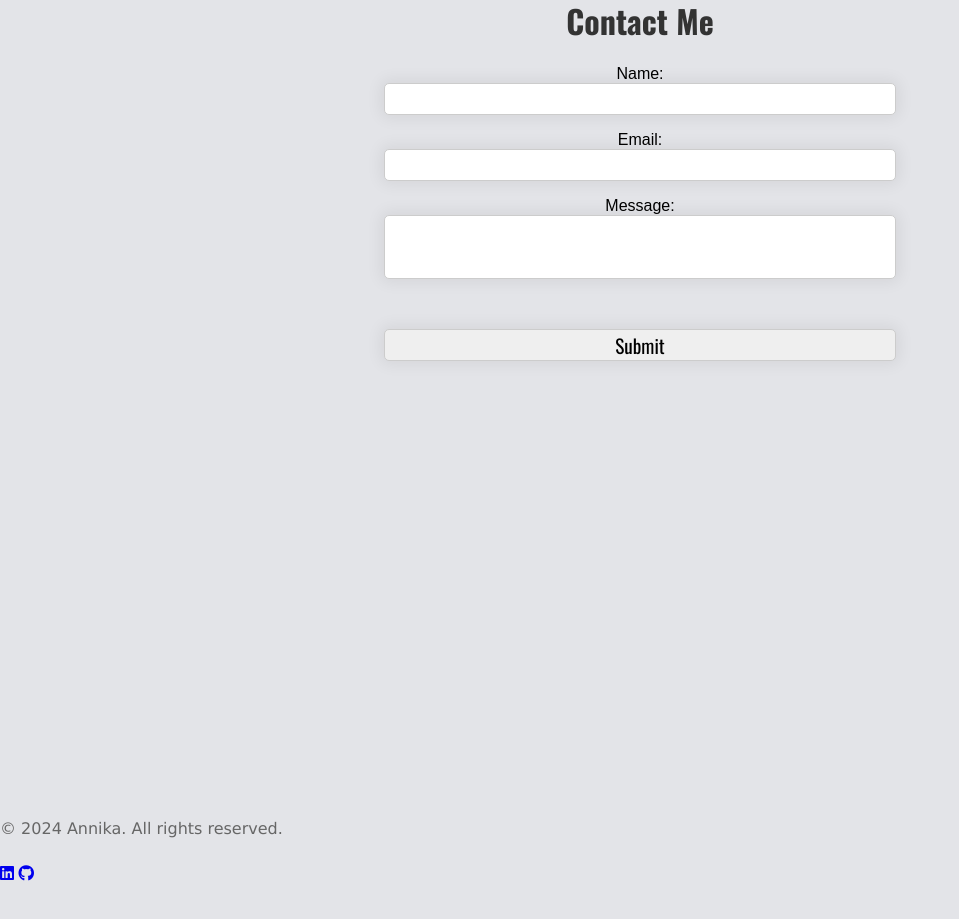
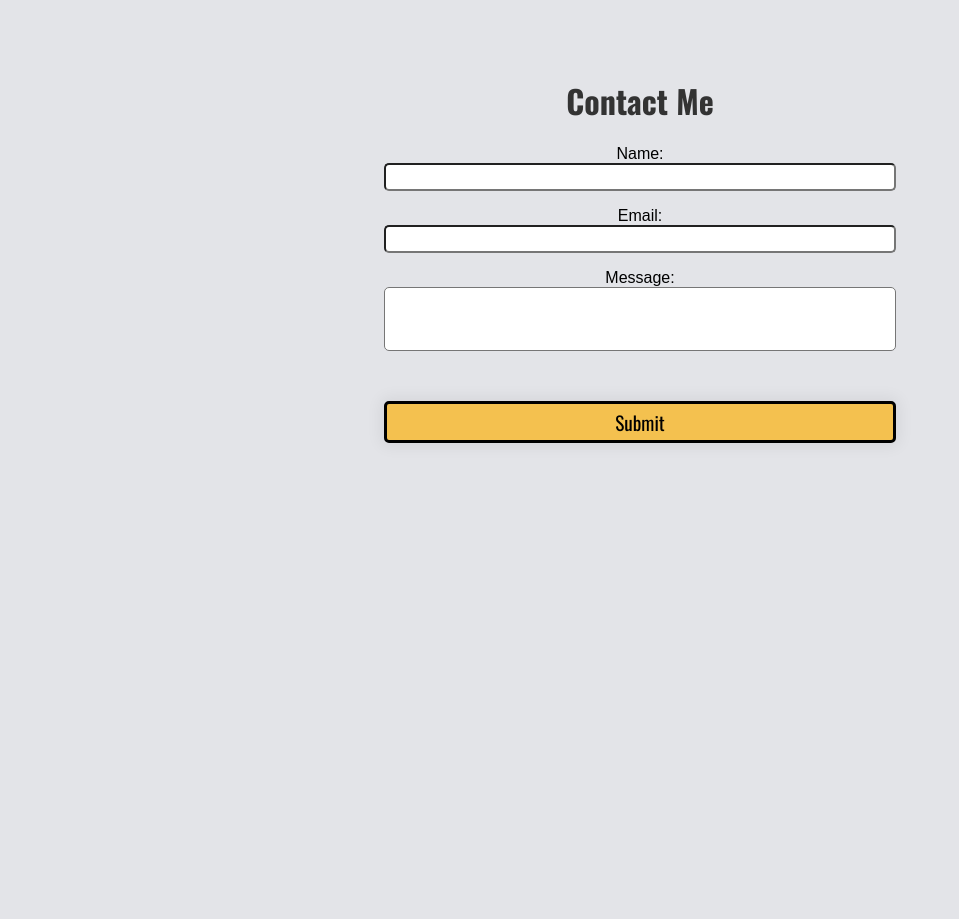
Before and after one commit to annikaeld/Portofolio, a plain HTML site: page index.html in a window 1280 px wide. Shown: the part 1777-2696 px from the top of the page, without its empty margins (0-959 px from the left). Before the commit the page ends 2660 px from the top, so only its background shows below. Drawn offline with nearby package versions, Linux system fonts and the light colour scheme.

Commit message:
variables

```diff
--- a/css/creative-theme.css
+++ b/css/creative-theme.css
@@ -1,10 +1,13 @@
 body.creative-theme {
     --text-color: #f411b0;
+    --headline-color: #89467e;
     --paragraph-text-color: #850df5;
     --background-color: #0fee59;
     --text-header: #eb0909;
     --header-background: #29a0eb;
     --nav-active: #075c91;
+    --form-background-color: #86f4d1;
+
 
 }
 
--- a/css/style.css
+++ b/css/style.css
@@ -9,6 +9,38 @@
     background-size: cover;
     background-position: center;
     margin: auto;
+}
+
+h1,
+h2,
+h3 {
+    color: var(--headline-color);
+    line-height: 1.1;
+    font-family: var(--headline-font);
+    font-size: var(--headline-font-size);
+}
+
+p {
+    line-height: 1.2;
+    color: var(--paragraph-text-color);
+    font-family: var(--font);
+}
+
+.cta {
+    background-color: #F4C14F;
+    color: black;
+    font-size: 1em;
+    border-radius: 5px;
+    padding: 0.2em 0.5em;
+    text-decoration: none;
+    border: 3px solid black;
+    text-align: center;
+    box-shadow: var(--shadow);
+    font-family: var(--font);
+}
+
+.footer-section {
+    color: var(--text-header);
 }
 
 .background-section,
@@ -136,28 +168,21 @@ nav a:hover {
     margin: 20px auto;
 }
 
-h1,
-h2,
-h3 {
-    color: #333;
-    line-height: 1.1;
-    font-family: var(--headline-font);
-}
 
-p {
-    line-height: 1.2;
-    color: var(--paragraph-text-color);
-    font-family: var(--font);
-}
 
 footer {
-    background-color: #333;
-    color: #fff;
+    background-color: var(--headline-color);
     text-align: center;
     padding: 10px 0;
     position: fixed;
     width: 100%;
     bottom: 0;
+}
+
+.fab {
+    color: var(--text-header);
+    text-decoration: none;
+    size: 2rem;
 }
 
 .gallery-section {
@@ -198,10 +223,6 @@ footer {
     text-decoration: none;
 }
 
-.post:hover {
-    box-shadow: var(--dark-shadow)
-}
-
 form {
     display: flex;
     flex-direction: column;
@@ -211,30 +232,25 @@ form {
 
 
 .contact-section {
-    background-color: #E3E4E8;
+    background-color: var(--form-background-color);
 }
 
 .contact-section h2 {
     text-align: center;
-    font-size: 2rem;
-    color: #333;
     margin-top: 0;
-    /* Reset margin-top */
+    padding-top: 80px;
 }
 
 .contact-section form input,
 .contact-section form textarea {
     width: 40%;
-    height: 2rem;
     margin-bottom: 1rem;
     border-radius: 5px;
     transition: background-color 0.3s, transform 0.3s;
     cursor: pointer;
     font-size: 1.2rem;
-    border: 1px solid #ccc;
     max-width: 50%;
-    box-shadow: var(--shadow);
-    font-family: var(--font);
+
 }
 
 .contact-section form textarea {
--- a/css/variables.css
+++ b/css/variables.css
@@ -1,10 +1,13 @@
 :root {
     --headline-font: Oswald, sans-serif;
+    --headline-color: #333;
+    --headline-font-size: 2rem;
+    --text-header: #fff;
     --font: Verdana, sans-serif;
     --text-color: #333;
     --paragraph-text-color: #666;
     --background-color: #E3E4E8;
-    --text-header: #fff;
+    --form-background-color: #E3E4E8;
     --header-background: #444;
     --background-switch: #989CA6;
     --light-grey: #BBBBC7;
@@ -12,4 +15,5 @@
     --bright-blue: #40EDFF;
     --nav-active: #585859;
 
+
 }
--- a/index.html
+++ b/index.html
@@ -63,19 +63,20 @@
             <textarea id="message" name="message" rows="4" required></textarea>
             <input class="cta" type="submit" value="Submit">
         </form>
-        <side class="social-media">
-            <a href="https://www.linkedin.com/in/annika-eld%C3%B8y-6ba352198/" target="_blank"><i
-                    class="fab fa-linkedin"></i></a>
-            <a href="https://github.com/annikaeld" target="_blank"><i class="fa-brands fa-github"></i></a>
-        </side>
+
     </section>
 
 
 
-    <section class="footer-section">
+    <footer class="footer-section">
         <!-- Footer section -->
         <p>&copy; 2024 Annika. All rights reserved.</p>
-    </section>
+        <side class="social-media">
+            <a href="https://www.linkedin.com/in/annika-eld%C3%B8y-6ba352198/" target="_blank"><i
+                    class="fab fa-linkedin"></i></a>
+            <a href="https://github.com/annikaeld" target="_blank"><i class="fab fa-github"></i></a>
+        </side>
+    </footer>
 </body>
 
 </html>
```
